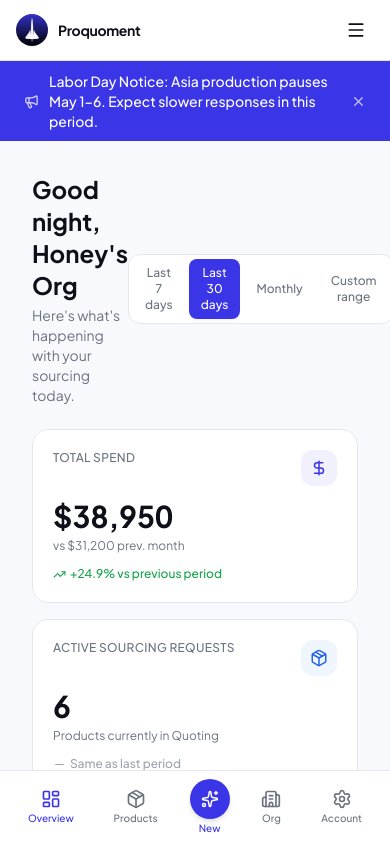
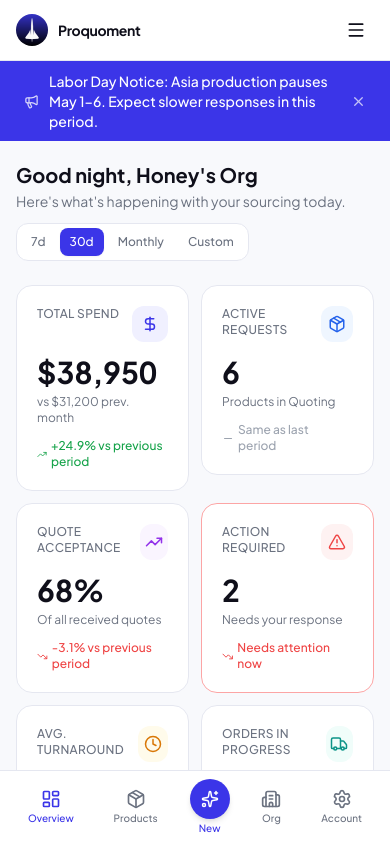
Before and after one commit to opmahadevg/Buyer_Dashboard, a Next.js app: page / in a window 390 px wide. Built offline with nearby package versions, Linux system fonts and the light colour scheme; no server answers.

Commit message:
Mobile responsive: src/app/components/OverviewDashboardContent.tsx

```diff
--- a/src/app/components/OverviewDashboardContent.tsx
+++ b/src/app/components/OverviewDashboardContent.tsx
@@ -13,10 +13,10 @@ const SpendChart = dynamic(() => import('./SpendChart'), { ssr: false });
 const QuotesByCategoryChart = dynamic(() => import('./QuotesByCategoryChart'), { ssr: false });
 
 const TIME_RANGES = [
-  { id: 'range-7d', label: 'Last 7 days' },
-  { id: 'range-30d', label: 'Last 30 days' },
+  { id: 'range-7d', label: '7d' },
+  { id: 'range-30d', label: '30d' },
   { id: 'range-monthly', label: 'Monthly' },
-  { id: 'range-custom', label: 'Custom range' },
+  { id: 'range-custom', label: 'Custom' },
 ];
 
 function getGreeting(): string {
@@ -100,23 +100,23 @@ export default function OverviewDashboardContent() {
   };
 
   return (
-    <div className="px-8 py-8 max-w-screen-2xl mx-auto">
+    <div className="px-4 md:px-8 py-5 md:py-8 max-w-screen-2xl mx-auto">
       {/* Header */}
-      <div className="flex items-center justify-between mb-6">
+      <div className="flex flex-col sm:flex-row sm:items-center sm:justify-between gap-3 mb-6">
         <div>
-          <h1 className="text-2xl font-bold text-[var(--foreground)]">
+          <h1 className="text-xl md:text-2xl font-bold text-[var(--foreground)]">
             {greeting}{orgName ? `, ${orgName}` : ''}
           </h1>
-          <p className="text-sm text-[var(--muted-foreground)] mt-1">
+          <p className="text-sm text-[var(--muted-foreground)] mt-0.5">
             Here&apos;s what&apos;s happening with your sourcing today.
           </p>
         </div>
-        <div className="flex items-center gap-1 bg-white border border-[var(--border)] rounded-lg p-1">
+        <div className="flex items-center gap-1 bg-white border border-[var(--border)] rounded-lg p-1 self-start sm:self-auto">
           {TIME_RANGES.map((r) => (
             <button
               key={r.id}
               onClick={() => handleRangeChange(r.id)}
-              className={`px-3 py-1.5 rounded-md text-xs font-medium transition-all duration-200 ${
+              className={`px-2.5 md:px-3 py-1.5 rounded-md text-xs font-medium transition-all duration-200 ${
                 activeRange === r.id
                   ? 'bg-primary text-white shadow-sm'
                   : 'text-[var(--muted-foreground)] hover:text-[var(--foreground)] hover:bg-[var(--muted)]'
@@ -129,9 +129,9 @@ export default function OverviewDashboardContent() {
       </div>
 
       {showCustom && (
-        <div className="mb-5 flex items-center gap-3 bg-white border border-[var(--border)] rounded-xl px-4 py-3 w-fit animate-slide-down-in">
+        <div className="mb-5 flex flex-wrap items-center gap-3 bg-white border border-[var(--border)] rounded-xl px-4 py-3 animate-slide-down-in">
           <Calendar size={15} className="text-[var(--muted-foreground)]" />
-          <div className="flex items-center gap-2">
+          <div className="flex flex-wrap items-center gap-2">
             <input
               ref={fromRef}
               type="date"
@@ -156,7 +156,7 @@ export default function OverviewDashboardContent() {
       )}
 
       {/* KPI Cards */}
-      <div key={kpiKey} className="grid grid-cols-1 md:grid-cols-2 lg:grid-cols-3 xl:grid-cols-3 2xl:grid-cols-3 gap-4 mb-8 stagger-children">
+      <div key={kpiKey} className="grid grid-cols-2 md:grid-cols-2 lg:grid-cols-3 gap-3 md:gap-4 mb-6 md:mb-8 stagger-children">
         <div className="animate-slide-up">
           <KpiCard
             label="Total Spend"
@@ -170,9 +170,9 @@ export default function OverviewDashboardContent() {
         </div>
         <div className="animate-slide-up">
           <KpiCard
-            label="Active Sourcing Requests"
+            label="Active Requests"
             value={kpi.active}
-            subValue="Products currently in Quoting"
+            subValue="Products in Quoting"
             trend="neutral"
             trendValue="Same as last period"
             icon={<Package size={18} className="text-blue-600" />}
@@ -182,7 +182,7 @@ export default function OverviewDashboardContent() {
         </div>
         <div className="animate-slide-up">
           <KpiCard
-            label="Quote Acceptance Rate"
+            label="Quote Acceptance"
             value={kpi.acceptance}
             subValue="Of all received quotes"
             trend="down"
@@ -195,7 +195,7 @@ export default function OverviewDashboardContent() {
           <KpiCard
             label="Action Required"
             value={kpi.actionRequired}
-            subValue="Items needing your response"
+            subValue="Needs your response"
             trend="down"
             trendValue="Needs attention now"
             alert
@@ -206,9 +206,9 @@ export default function OverviewDashboardContent() {
         </div>
         <div className="animate-slide-up">
           <KpiCard
-            label="Avg. Quote Turnaround"
+            label="Avg. Turnaround"
             value={kpi.turnaround}
-            subValue="From RFQ to first quote"
+            subValue="RFQ to first quote"
             trend="up"
             trendValue={kpi.turnaroundTrend}
             icon={<Clock size={18} className="text-amber-600" />}
@@ -219,7 +219,7 @@ export default function OverviewDashboardContent() {
           <KpiCard
             label="Orders In Progress"
             value={kpi.ordersInProgress}
-            subValue="Active production / delivery"
+            subValue="Active production"
             trend="neutral"
             trendValue="On track"
             icon={<Truck size={18} className="text-teal-600" />}
@@ -230,11 +230,11 @@ export default function OverviewDashboardContent() {
       </div>
 
       {/* Charts Row */}
-      <div className="grid grid-cols-1 xl:grid-cols-2 2xl:grid-cols-2 gap-6 mb-8">
-        <div className="bg-white rounded-xl border border-[var(--border)] p-6 transition-all duration-200 hover:shadow-md hover:shadow-black/5">
+      <div className="grid grid-cols-1 xl:grid-cols-2 gap-4 md:gap-6 mb-6 md:mb-8">
+        <div className="bg-white rounded-xl border border-[var(--border)] p-4 md:p-6">
           <div className="flex items-center justify-between mb-4">
             <div>
-              <h2 className="text-base font-semibold text-[var(--foreground)]">Total Spend Over Time</h2>
+              <h2 className="text-sm md:text-base font-semibold text-[var(--foreground)]">Total Spend Over Time</h2>
               <p className="text-xs text-[var(--muted-foreground)] mt-0.5">Confirmed order value (USD)</p>
             </div>
             <span className="text-xs text-[var(--muted-foreground)] bg-[var(--muted)] px-2 py-1 rounded-md">
@@ -243,15 +243,15 @@ export default function OverviewDashboardContent() {
           </div>
           <SpendChart range={chartRange} />
         </div>
-        <div className="bg-white rounded-xl border border-[var(--border)] p-6 transition-all duration-200 hover:shadow-md hover:shadow-black/5">
+        <div className="bg-white rounded-xl border border-[var(--border)] p-4 md:p-6">
           <div className="flex items-center justify-between mb-4">
             <div>
-              <h2 className="text-base font-semibold text-[var(--foreground)]">Quotes by Product Category</h2>
-              <p className="text-xs text-[var(--muted-foreground)] mt-0.5">Received vs. accepted quotes</p>
+              <h2 className="text-sm md:text-base font-semibold text-[var(--foreground)]">Quotes by Category</h2>
+              <p className="text-xs text-[var(--muted-foreground)] mt-0.5">Received vs. accepted</p>
             </div>
-            <div className="flex items-center gap-3 text-xs text-[var(--muted-foreground)]">
-              <span className="flex items-center gap-1.5"><span className="w-2.5 h-2.5 rounded-sm bg-[#c7c5f8] inline-block" />Received</span>
-              <span className="flex items-center gap-1.5"><span className="w-2.5 h-2.5 rounded-sm bg-primary inline-block" />Accepted</span>
+            <div className="flex items-center gap-2 text-xs text-[var(--muted-foreground)]">
+              <span className="flex items-center gap-1"><span className="w-2 h-2 rounded-sm bg-[#c7c5f8] inline-block" />Rcvd</span>
+              <span className="flex items-center gap-1"><span className="w-2 h-2 rounded-sm bg-primary inline-block" />Accpd</span>
             </div>
           </div>
           <QuotesByCategoryChart range={activeRange} />
@@ -259,12 +259,12 @@ export default function OverviewDashboardContent() {
       </div>
 
       {/* Activity Feed */}
-      <div className="bg-white rounded-xl border border-[var(--border)] p-6 transition-all duration-200 hover:shadow-md hover:shadow-black/5">
+      <div className="bg-white rounded-xl border border-[var(--border)] p-4 md:p-6">
         <div className="flex items-center justify-between mb-4">
-          <h2 className="text-base font-semibold text-[var(--foreground)]">Recent Activity</h2>
+          <h2 className="text-sm md:text-base font-semibold text-[var(--foreground)]">Recent Activity</h2>
           <button
             onClick={() => router.push('/products-list')}
-            className="text-xs text-primary font-medium hover:underline transition-all duration-150"
+            className="text-xs text-primary font-medium hover:underline"
           >
             View all
           </button>
```
